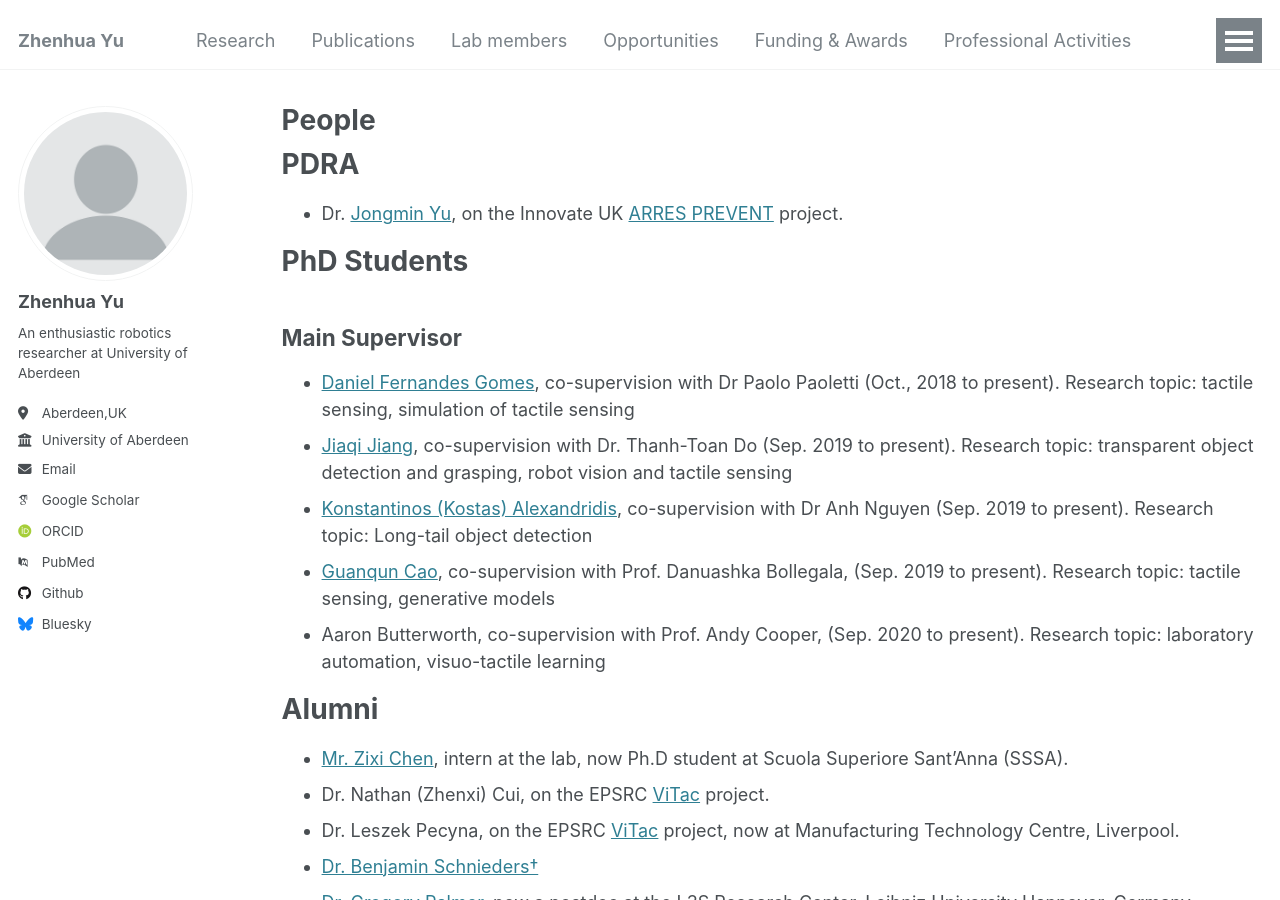
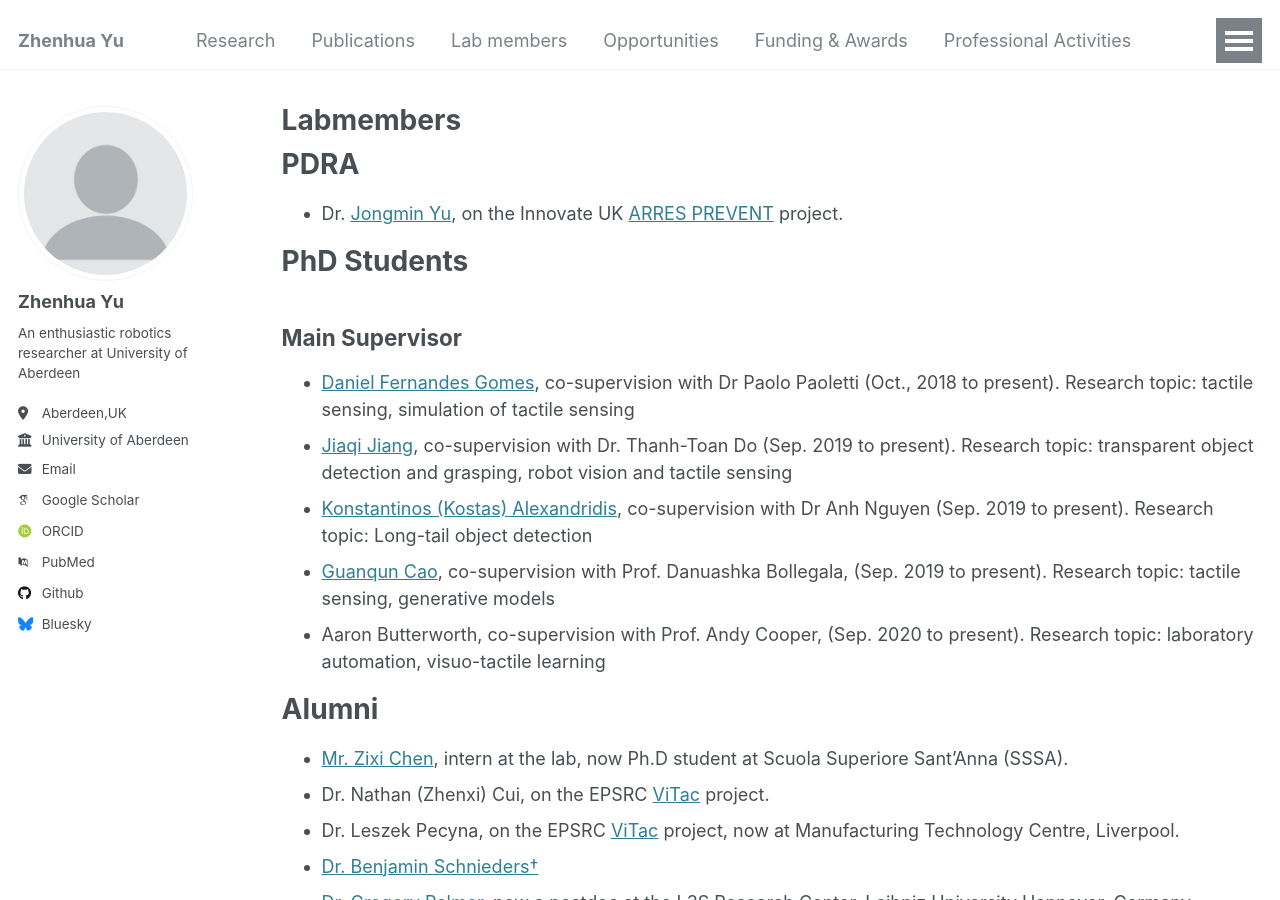
Before and after one commit to DrZhenhuaYu/DrZhenhuaYu.github.io, a Jekyll site: the page built from _pages/Labmembers.md, in a window 1280 px wide and 900 px high. Built offline with Jekyll 4.4.1, drawn with Linux system fonts in a browser that asks for light colours; some web fonts are replaced.

Commit message:
Update Labmembers.md

```diff
--- a/_pages/Labmembers.md
+++ b/_pages/Labmembers.md
@@ -1,7 +1,7 @@
 ---
 layout: archive
-title: "People"
-permalink: /people/
+title: "Labmembers"
+permalink: /Labmembers/
 author_profile: true
 toc: true
 ---
```
